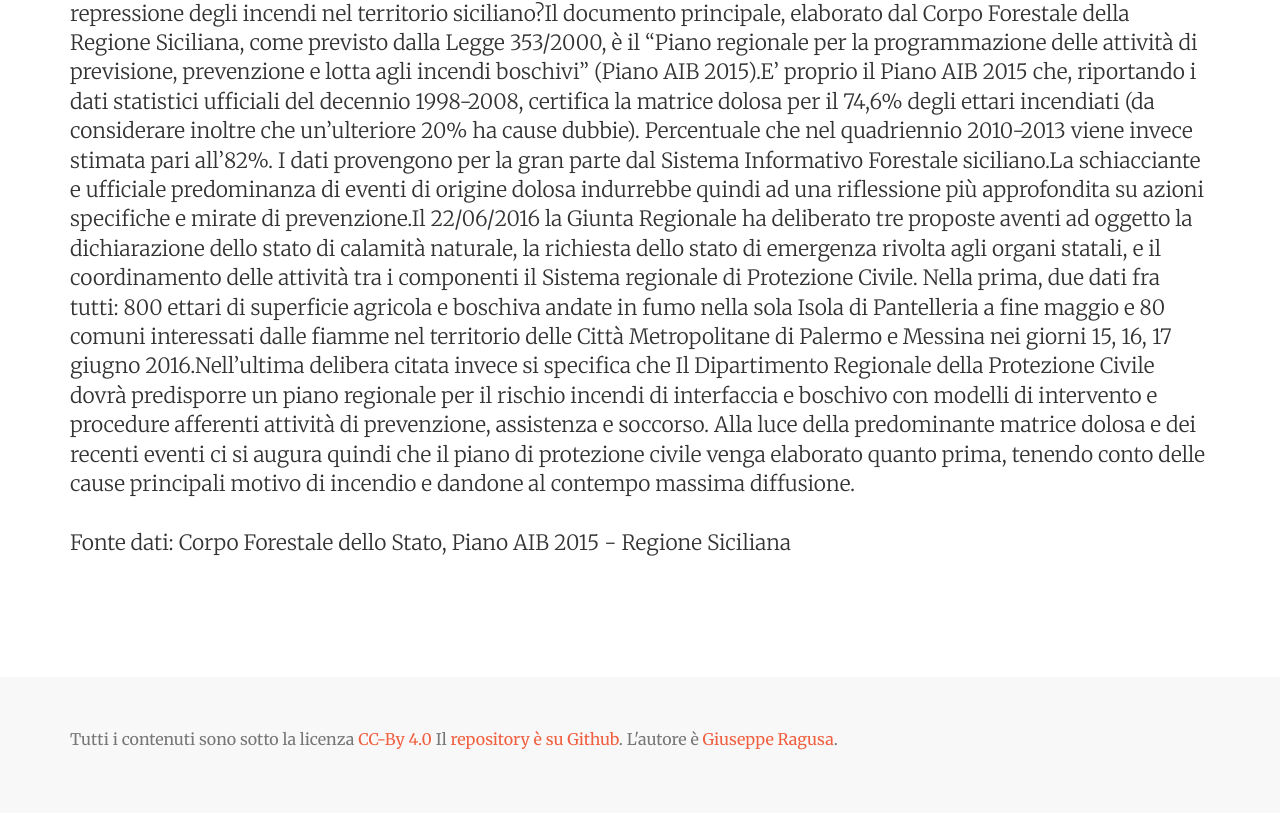
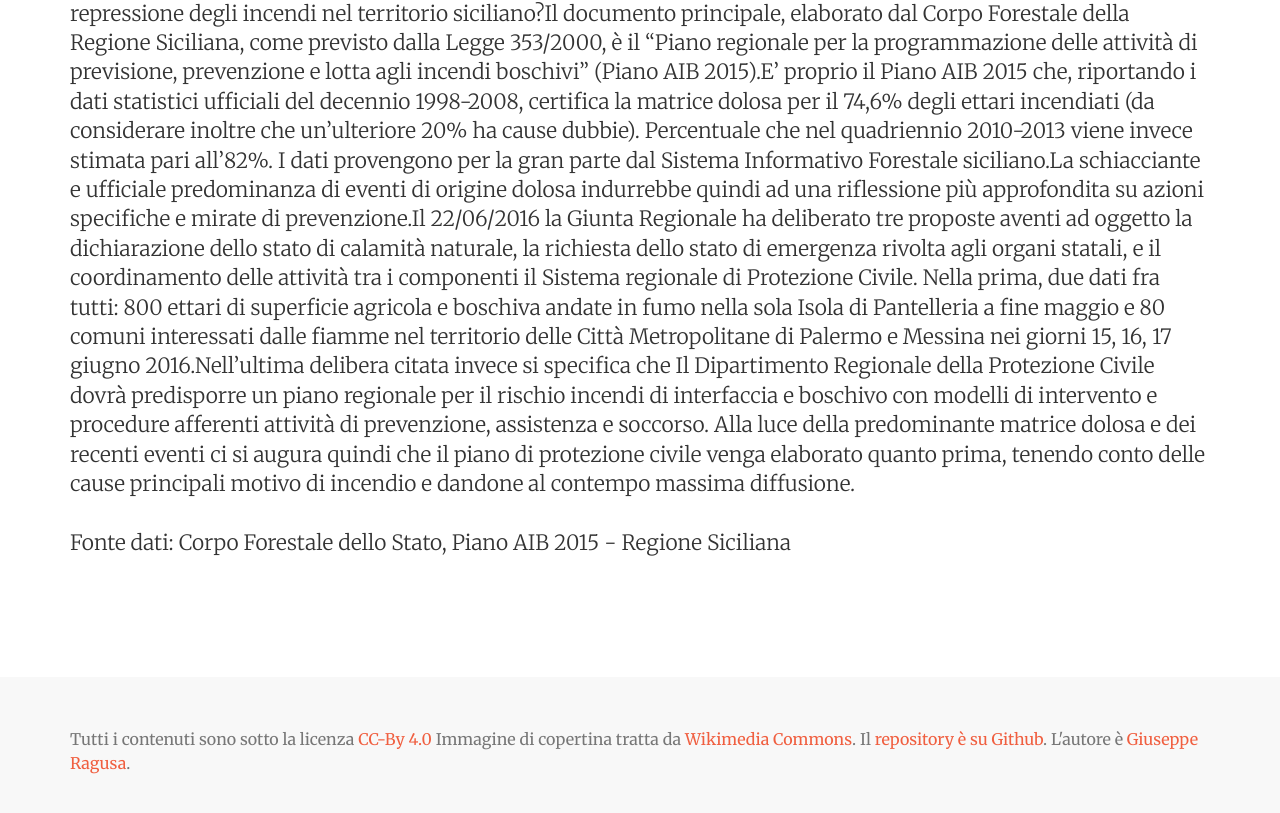
Before and after one commit to giuragu/fire, a website: page index.html in a window 1280 px wide. Shown: the part 5159-5972 px from the top of the page. Drawn offline with nearby package versions, Linux system fonts and the light colour scheme.

```diff
--- a/index.html
+++ b/index.html
@@ -213,7 +213,7 @@
           <div class="row">
               <div class="col-lg-12">
                 <p class="copyright text-muted">
-                Tutti i contenuti sono sotto la licenza <a href="https://creativecommons.org/licenses/by/4.0/" target="_blank">CC-By 4.0</a> Il <a href="https://github.com/giuragu/fire" target="_blank">repository è su Github</a>. L'autore è <a href="https://github.com/giuragu/" target="_blank">Giuseppe Ragusa</a>.
+                Tutti i contenuti sono sotto la licenza <a href="https://creativecommons.org/licenses/by/4.0/" target="_blank">CC-By 4.0</a> Immagine di copertina tratta da <a href="https://upload.wikimedia.org/wikipedia/commons/4/47/Incendio_quarto_set_09_D4656.jpg">Wikimedia Commons</a>. Il <a href="https://github.com/giuragu/fire" target="_blank">repository è su Github</a>. L'autore è <a href="https://github.com/giuragu/" target="_blank">Giuseppe Ragusa</a>.
                 </p>
               </div>
           </div>
```
Also changed, not shown: 1 other file.
